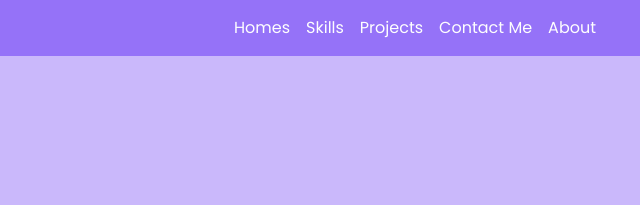
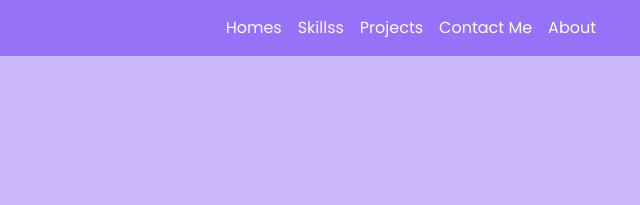
Before and after one commit to ImChloeLazaro/imchloelazaro.github.io, a plain HTML site: page index.html in a window 1280 px wide. Shown: the top 205 px of the page, 640-1280 px from the left. Drawn offline with nearby package versions, Linux system fonts and the light colour scheme.

Commit message:
Update index.html

```diff
--- a/index.html
+++ b/index.html
@@ -24,7 +24,7 @@
                     <div class="collapse navbar-collapse justify-content-end" id="navbarNavAltMarkup">
                       <div class="navbar-nav">
                         <a class="nav-link" href="#home">Homes</a>
-                        <a class="nav-link" href="#skills">Skills</a>
+                        <a class="nav-link" href="#skills">Skillss</a>
                         <a class="nav-link" href="#projects">Projects</a>
                         <a class="nav-link" href="#contact">Contact Me</a>
                         <a class="nav-link" href="#">About</a>
```
